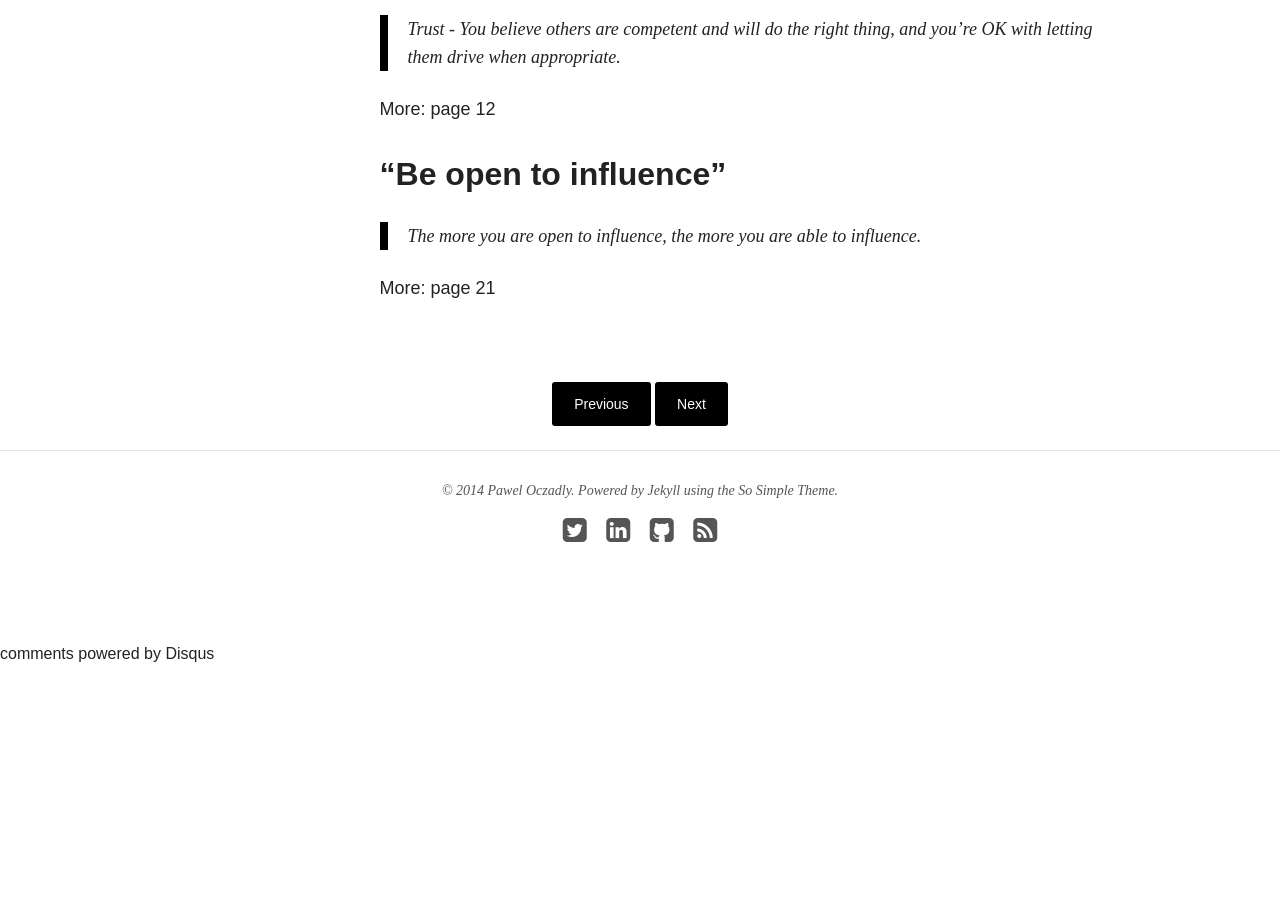
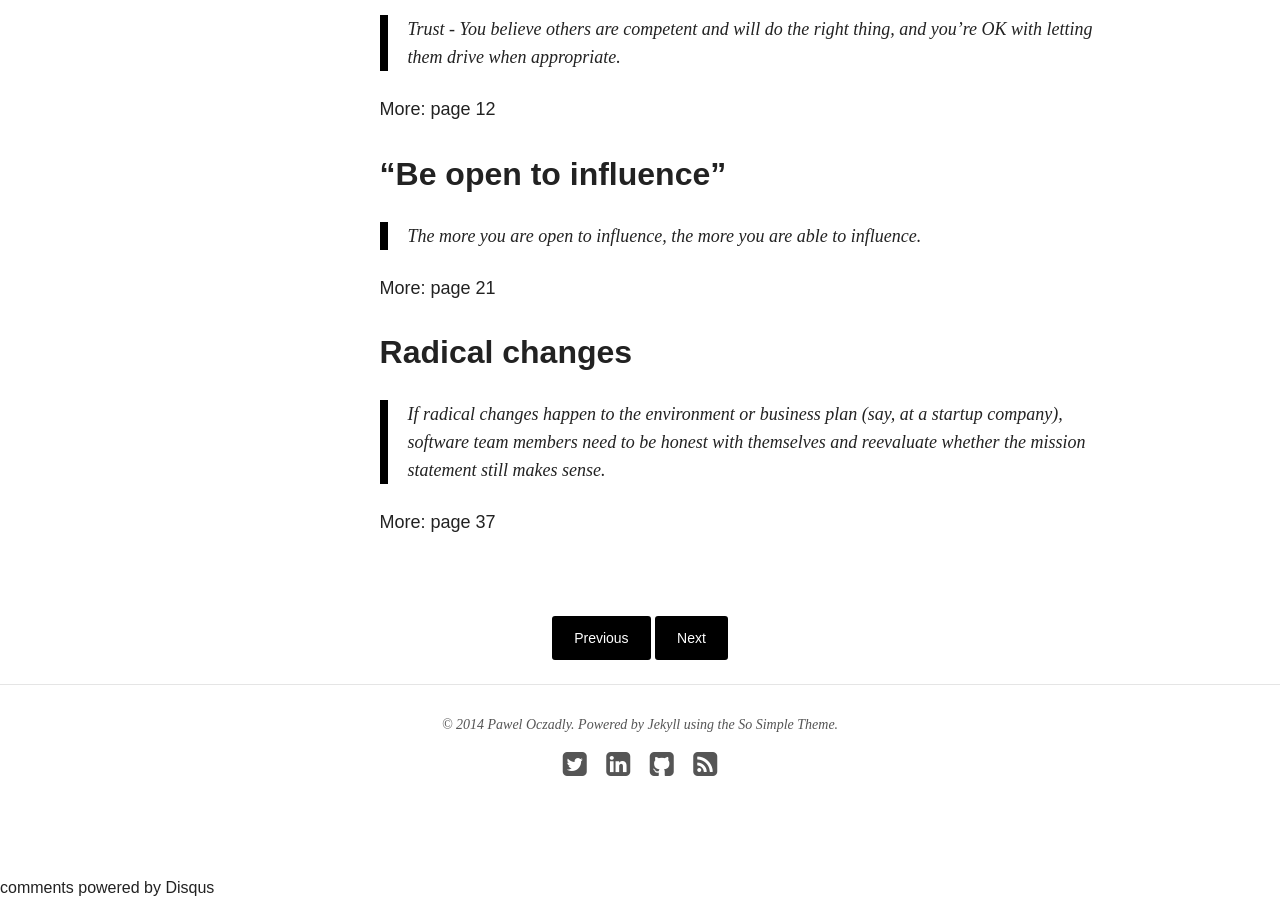
Before and after one commit to paweloczadly/paweloczadly.github.io, a Jekyll site: the page built from _posts/2014-11-07-books-notes-team-geek.md, in a window 1280 px wide and 900 px high, scrolled down 1370 px. Built offline with Jekyll 4.4.1, drawn with Linux system fonts in a browser that asks for light colours; nearby versions of some CDN libraries; comment, search, counter and statistics services are not loaded; before the commit the page ends 2036 px from its top, so only the background shows below that.

Commit message:
Updating 2014-11-07

```diff
--- a/_posts/2014-11-07-books-notes-team-geek.md
+++ b/_posts/2014-11-07-books-notes-team-geek.md
@@ -44,3 +44,9 @@ More: page 12
 > The more you are open to influence, the more you are able to influence.
 
 More: page 21
+
+## Radical changes
+
+>  If radical changes happen to the environment or business plan (say, at a startup company), software team members need to be honest with themselves and reevaluate whether the mission statement still makes sense.
+
+More: page 37
```
